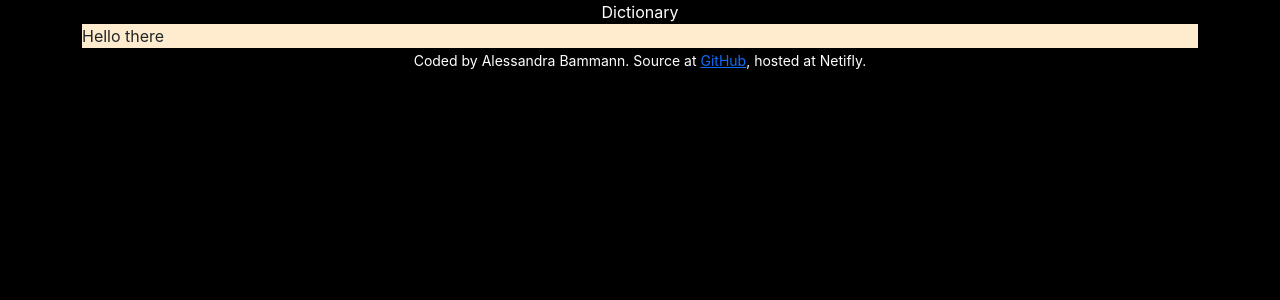
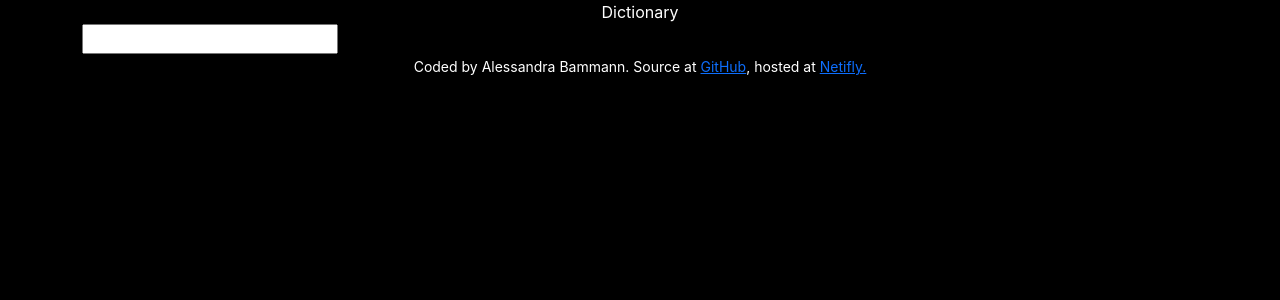
Before and after one commit to ABammann/dictionary, a React (Create React App) app: page / in a window 1280 px wide. Shown: the top 300 px of the page. Built offline with nearby package versions, Linux system fonts and the light colour scheme.

Commit message:
Add search engine

```diff
--- a/src/App.js
+++ b/src/App.js
@@ -13,7 +13,8 @@ function App() {
           <small>
             Coded by Alessandra Bammann. Source at{" "}
             <a href="https://github.com/ABammann/dictionary">GitHub</a>, hosted
-            at Netifly.
+            at{" "}
+            <a href="https://stupefied-lamarr-924c26.netlify.app/">Netifly.</a>
           </small>
         </footer>
       </div>
--- a/src/Dictionary.css
+++ b/src/Dictionary.css
@@ -1,3 +1,2 @@
 .Dictionary {
-  background-color: blanchedalmond;
 }
--- a/src/Dictionary.js
+++ b/src/Dictionary.js
@@ -1,6 +1,23 @@
-import React from "react";
+import React, { useState } from "react";
 import "./Dictionary.css";
 
 export default function Dictionary() {
-  return <div className="Dictionary">Hello there</div>;
+  let [keyword, setKeyword] = useState("");
+
+  function search(event) {
+    event.preventDefault();
+    alert("Searching");
+  }
+
+  function handleKeywordChange(event) {
+    setKeyword(event.target.value);
+  }
+
+  return (
+    <div className="Dictionary">
+      <form onSubmit={search}>
+        <input type="Search" onChange={handleKeywordChange} />
+      </form>
+    </div>
+  );
 }
```
